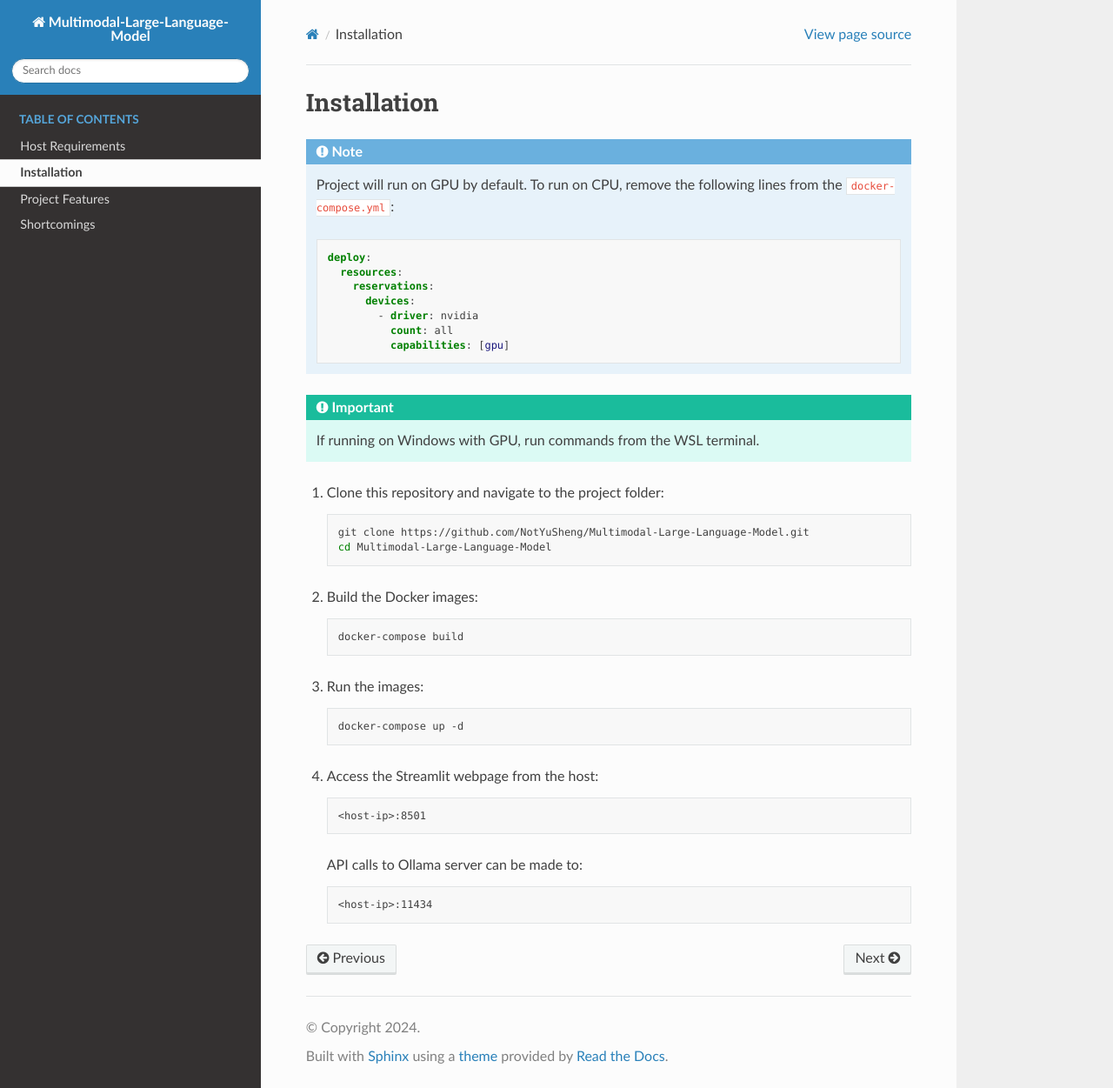
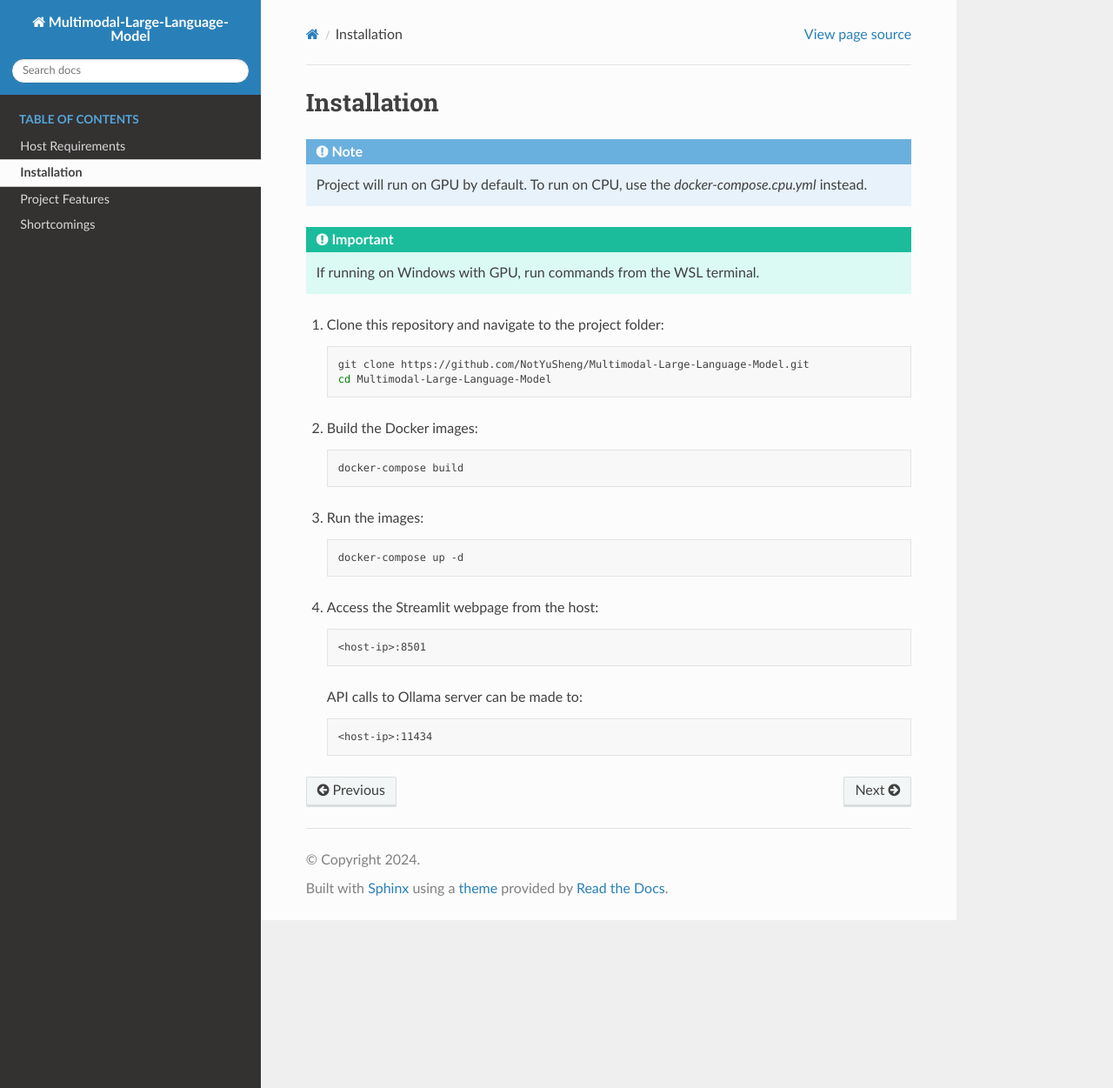
Before and after one commit to NotYuSheng/Multimodal-Large-Language-Model, a Sphinx documentation site: the page built from doc/installation.rst, in a window 1280 px wide and 1251 px high. Shown: the whole window at 87% size. Built offline with Sphinx 7.4.7 and the Read the Docs theme 2.0.0, drawn with Linux system fonts in a browser that asks for light colours; pages that are not in the unit, such as notebooks, are missing from menus.

Commit message:
Update installation.rst

```diff
--- a/doc/installation.rst
+++ b/doc/installation.rst
@@ -3,17 +3,7 @@ Installation
 
 .. note::
 
-   Project will run on GPU by default. To run on CPU, remove the following lines from the :file:`docker-compose.yml`:
-
-   .. code-block:: yaml
-
-       deploy:
-         resources:
-           reservations:
-             devices:
-               - driver: nvidia
-                 count: all
-                 capabilities: [gpu]
+   Project will run on GPU by default. To run on CPU, use the `docker-compose.cpu.yml` instead.
 
 .. important::
 
```
